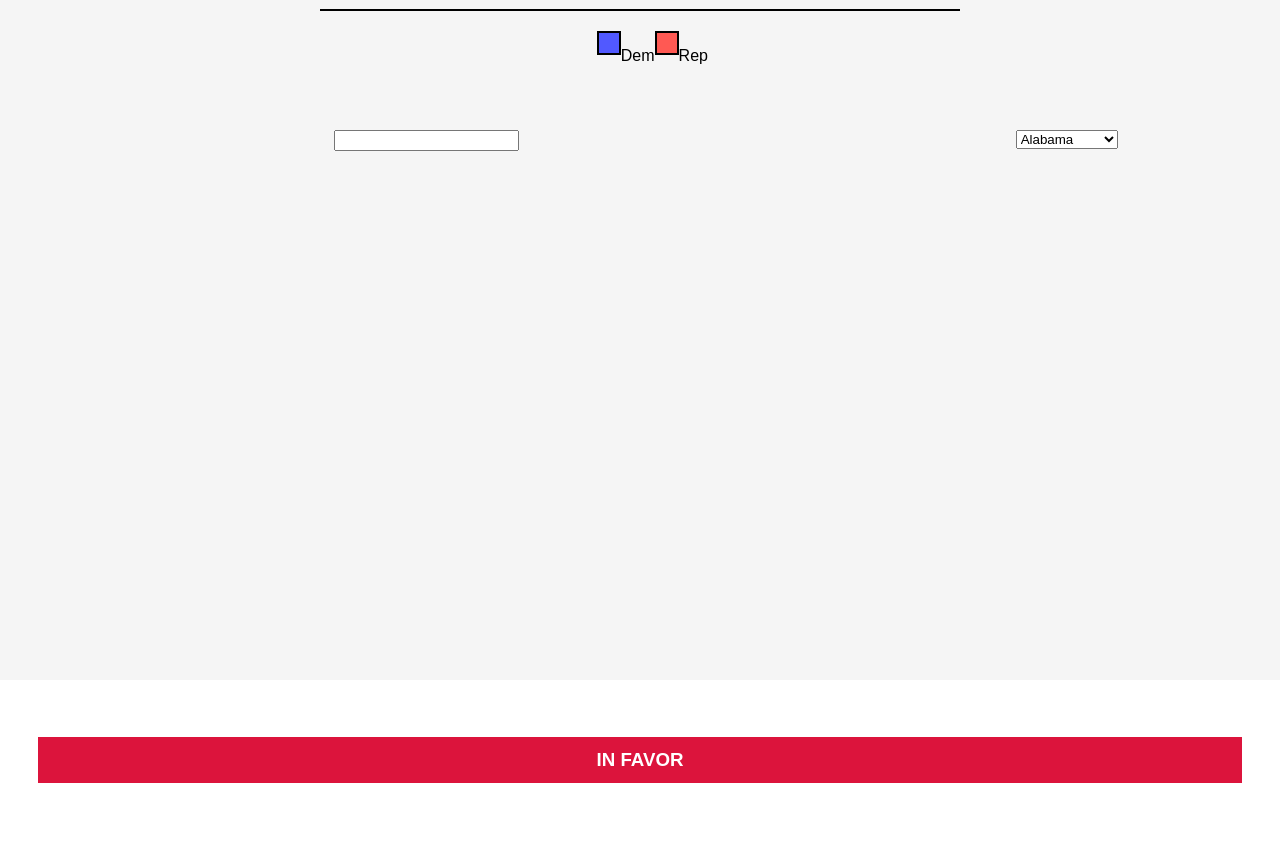
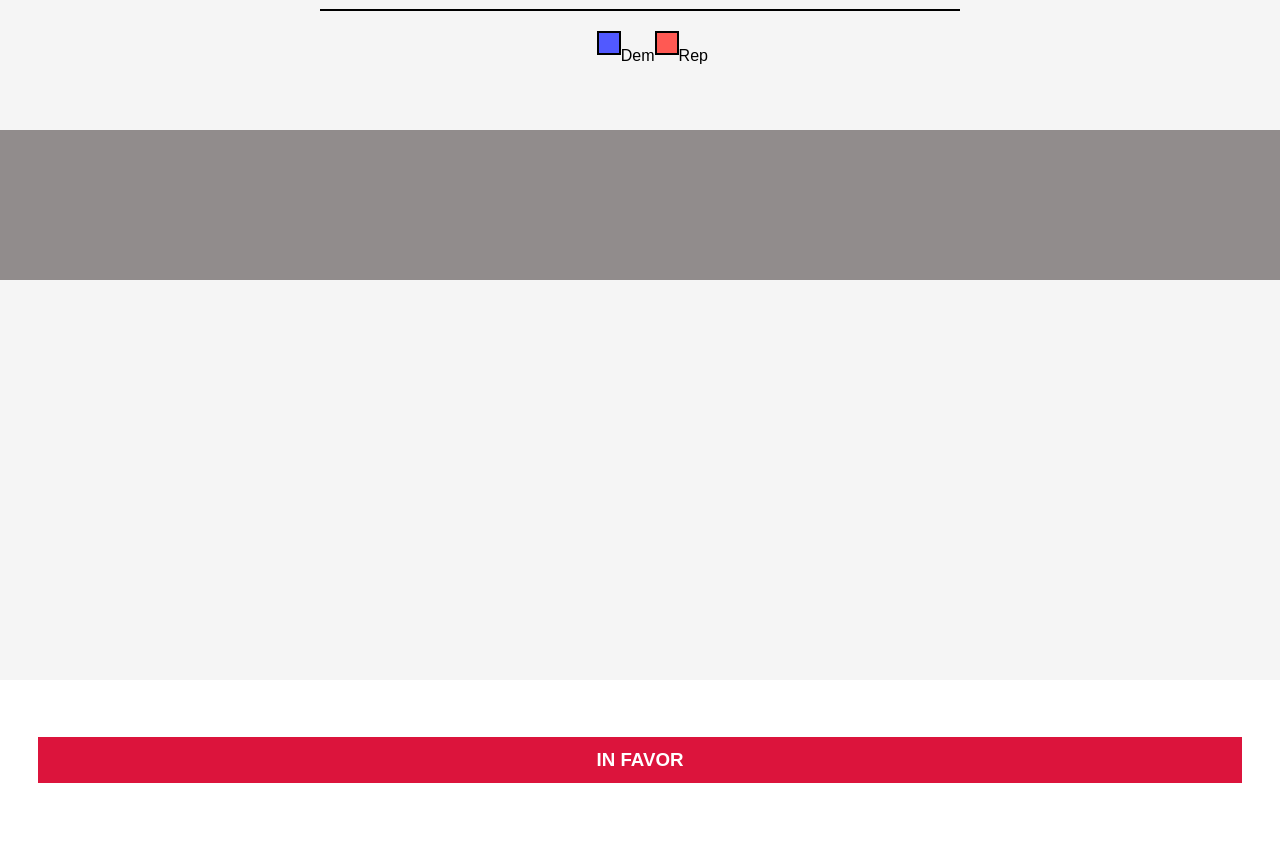
Before and after one commit to MagicWilliams/studio-legislator-tracker, a React (Create React App) app: page / in a window 1280 px wide. Shown: the part 420-1280 px from the top of the page. Built offline with nearby package versions, Linux system fonts and the light colour scheme.

Commit message:
initial setup for using chart js in our app

```diff
--- a/package.json
+++ b/package.json
@@ -6,6 +6,7 @@
     "classnames": "^2.2.5",
     "react": "^16.0.0",
     "react-autosuggest": "^9.3.2",
+    "react-chartjs": "^0.8.0",
     "react-dom": "^16.0.0",
     "react-flexbox-grid": "^1.1.5",
     "react-scripts": "1.0.14"
--- a/src/App.js
+++ b/src/App.js
@@ -3,6 +3,7 @@ import logo from './logo.svg';
 import './App.css';
 import './global-vars.css';
 import Banner from './components/Banner/Banner';
+import Graphs from './components/Graphs/Graphs';
 import Stances from './components/Stances/Stances';
 import SearchBar from './components/partials/SearchBar/SearchBar';
 
@@ -13,7 +14,9 @@ class App extends Component {
     return (
     	<div>
 	        <Banner />
-	        <SearchBar />
+	        <div className="graphContainer">
+	        	<Graphs />
+	        </div>
 	        <Stances />
 	    </div>
     );
--- /dev/null
+++ b/src/components/Graphs/Graphs.jsx
@@ -0,0 +1,22 @@
+import React, { Component } from 'react';
+import classNames from 'classnames/bind';
+import { Grid, Row, Col } from 'react-flexbox-grid';
+import './Graphs.css';
+
+class Graphs extends Component {
+  render() {
+    return (
+      <div>
+        <Grid className="Banner">
+          <Row>
+            <Col xs={12} className="titleBar">
+
+            </Col>
+          </Row>
+        </Grid>
+      </div>
+    );
+  }
+}
+
+export default Graphs;
```
Also changed, not shown: src/components/Graphs/Graphs.css (added).
